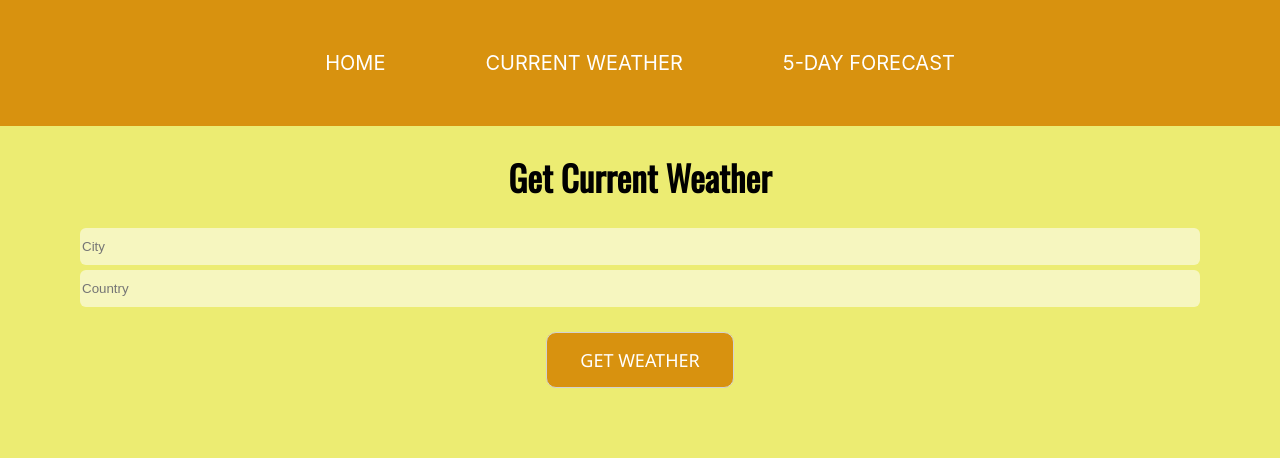
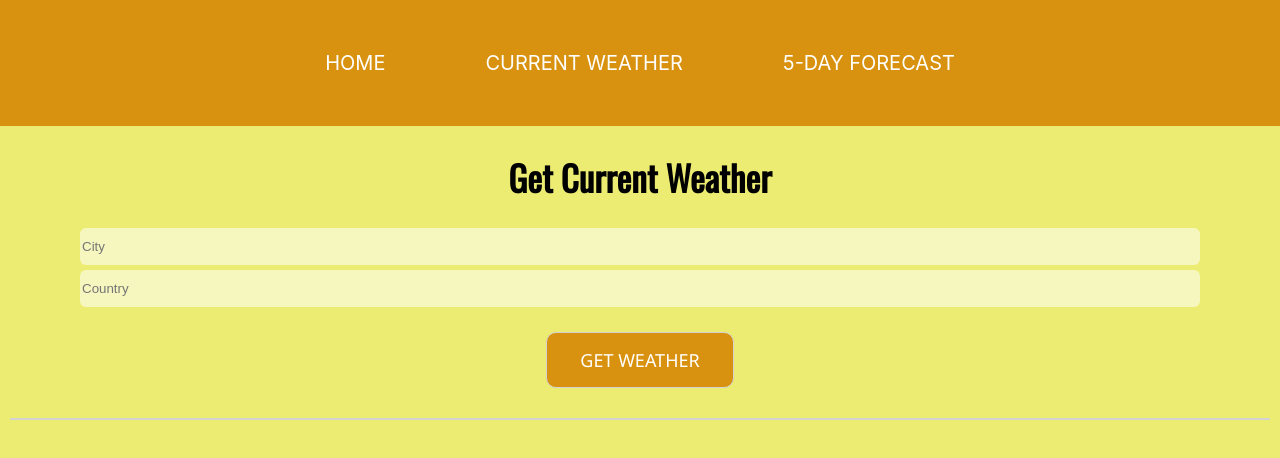
Before and after one commit to DmitryPolyakov1985/comit-final-project, a React (Create React App) app: page /pages/currentweather in a window 1280 px wide. Shown: the top 458 px of the page. Built offline with nearby package versions, Linux system fonts and the light colour scheme.

Commit message:
Div and border for weather thumbnail is created

```diff
--- a/src/Weather.css
+++ b/src/Weather.css
@@ -2,3 +2,6 @@ p {
     margin: 0;
     padding: 5px;
 }
+.thumbnail {
+    border: 1px solid lightgrey;
+}
--- a/src/Weather.js
+++ b/src/Weather.js
@@ -4,14 +4,18 @@ import './Weather.css';
 function Weather( props ) {
     return (
         <div>
-            {props.icon && <img className='icon' src={`http://openweathermap.org/img/wn/${props.icon}@2x.png`} />}
-            {props.date && <p>{props.date}</p>}
+            <div className='thumbnail'>
+                {props.date && <p>{props.date}</p>}
+                {props.icon && <img className='icon' src={`http://openweathermap.org/img/wn/${props.icon}@2x.png`} />}
+                {props.minTemp && <p>Min temperature: {props.minTemp}<sup>o</sup>C</p>}
+                {props.maxTemp && <p>Max temperature: {props.maxTemp}<sup>o</sup>C</p>}
+            </div>
+
             {props.city && <p>City: {props.city}</p>}
             {props.country && <p>Country: {props.country}</p>}
             {props.temperature && <p>Temperature: {props.temperature}<sup>o</sup>C</p>}
             {props.feelsLikeTemp && <p>Feels like: {props.feelsLikeTemp}<sup>o</sup>C</p>}
-            {props.minTemp && <p>Min temperature: {props.minTemp}<sup>o</sup>C</p>}
-            {props.maxTemp && <p>Max temperature: {props.maxTemp}<sup>o</sup>C</p>}
+
             {props.description && <p>Description: {props.description}</p>}
     {props.wind && <p>Wind: {props.wind} m/s</p>}
             {props.clouds && <p>Clouds: {props.clouds}%</p>}
--- a/src/pages/Home.js
+++ b/src/pages/Home.js
@@ -1,9 +1,11 @@
-import React from 'react'
+import React, { useState } from 'react'
 
 function Home() {
+
     return (
         <div>
             <h1>My Weather App for ComIT</h1>
+
         </div>
     );
 }
```
